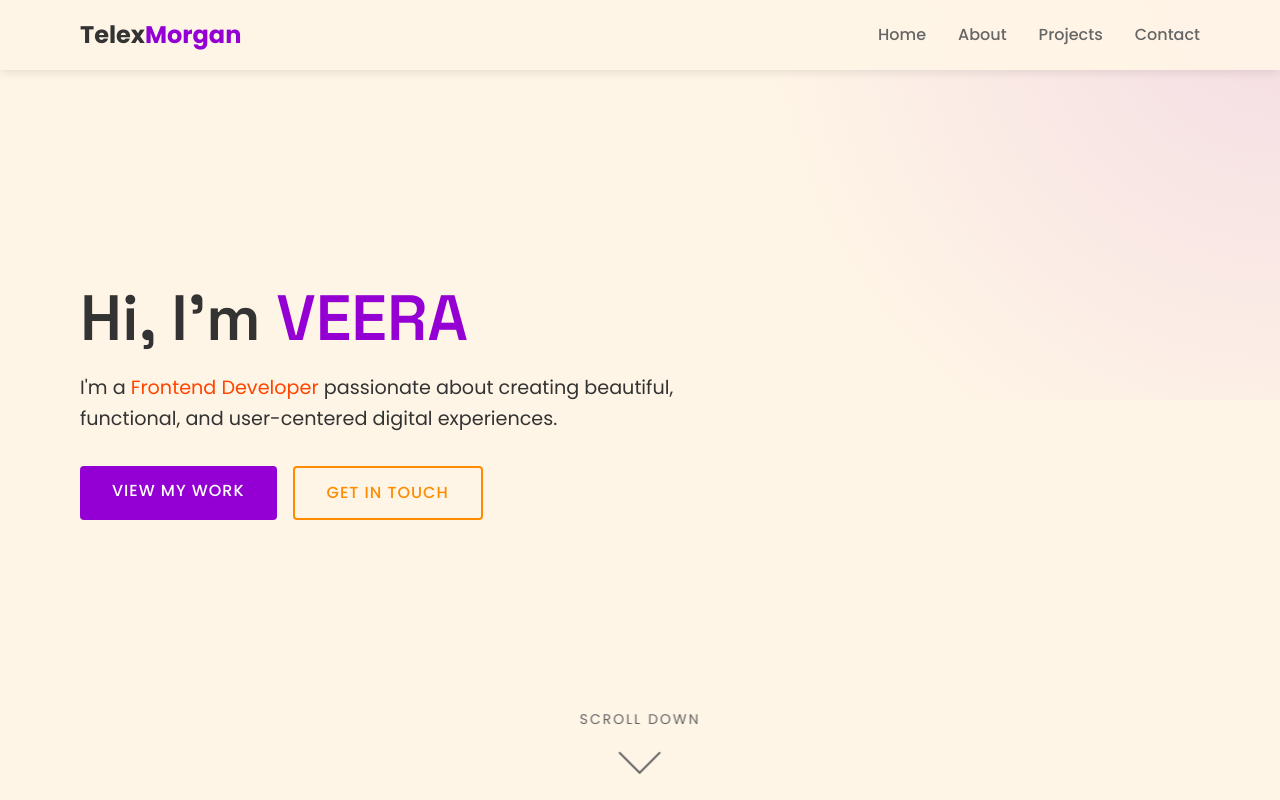
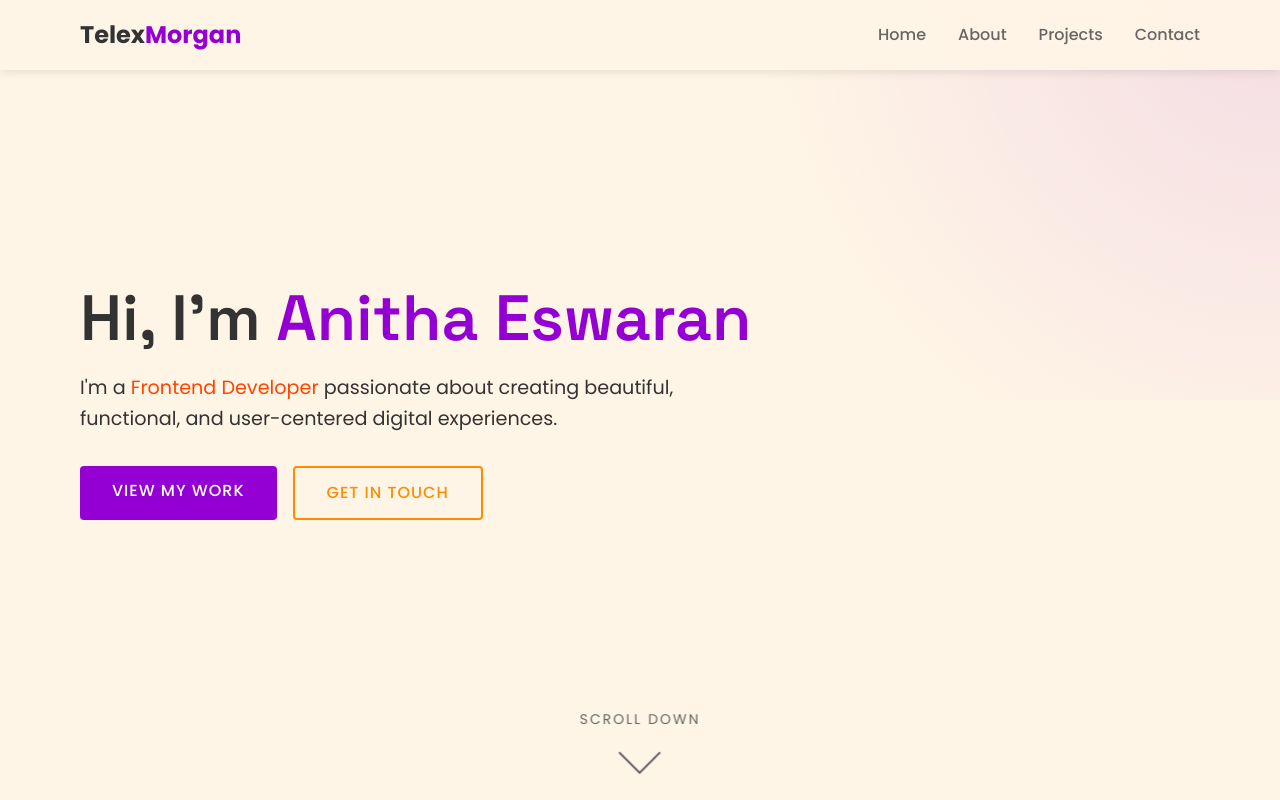
Before and after one commit to Anitha-SECE/agenticfdp, a plain HTML site: page index.html in a window 1280 px wide. Shown: the top 800 px of the page. Drawn offline with Linux system fonts and the light colour scheme.

Commit message:
Update index.html with ny name

```diff
--- a/index.html
+++ b/index.html
@@ -802,7 +802,7 @@
     <!-- Hero Section -->
     <section id="home" class="hero">
         <div class="container hero-content">
-            <h1>Hi, I'm <span class="highlight">VEERA</span></h1>
+            <h1>Hi, I'm <span class="highlight">Anitha Eswaran</span></h1>
             <p>I'm a <span class="accent">Frontend Developer</span> passionate about creating beautiful, functional, and user-centered digital experiences.</p>
             <div class="hero-buttons">
                 <a href="#projects" class="btn">View My Work</a>
```
